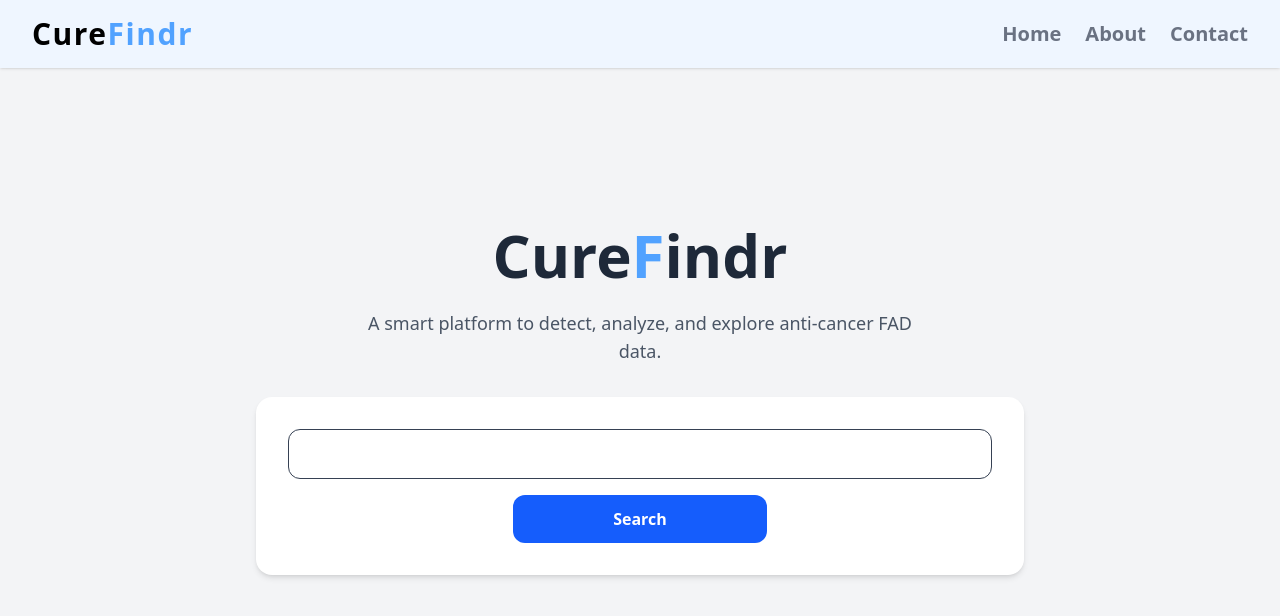
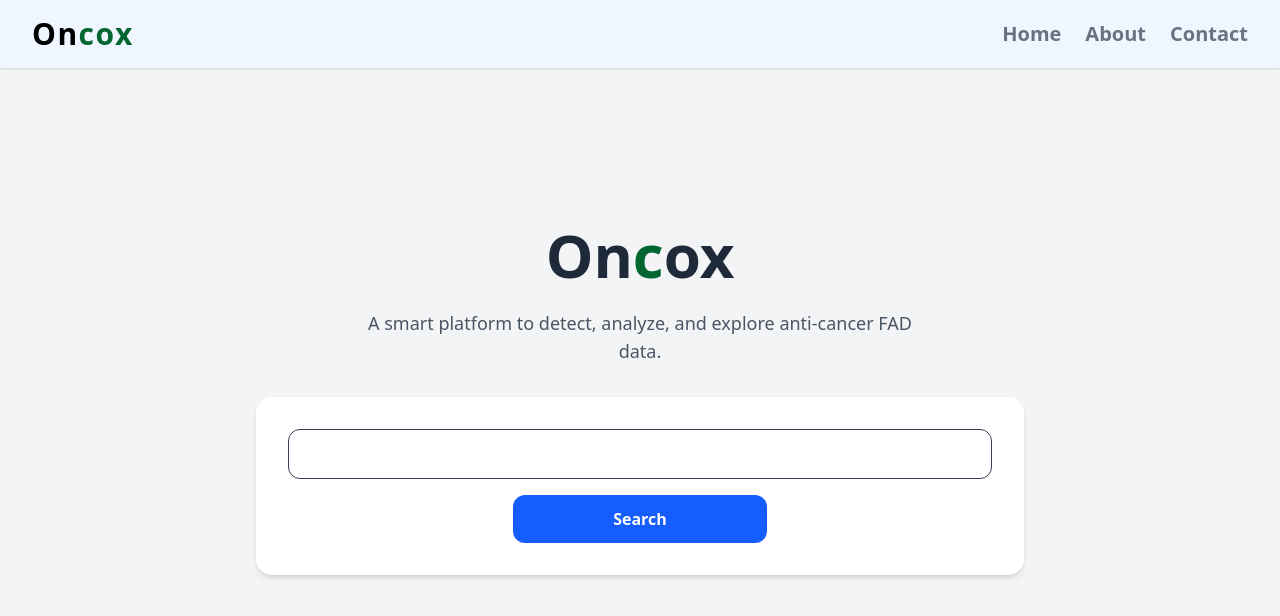
Before and after one commit to pankaj0417/curefindr, a React (Vite) app in the folder client/: page /home in a window 1280 px wide. Shown: the top 616 px of the page. Built offline with nearby package versions, Linux system fonts and the light colour scheme; no server answers.

Commit message:
namechange

```diff
--- a/client/src/components/navbar/Navbar.jsx
+++ b/client/src/components/navbar/Navbar.jsx
@@ -11,7 +11,7 @@ const Navbar = () => {
   return (
     <div className="fixed w-full md:shadow bg-blue-50 z-50  dark:bg-gray-900 dark:text-white transition-all duration-500  ">
       <nav className="flex justify-between px-8 py-4 relative rounded-2xl font-semibold">
-        <span className="text-2xl tracking-wider sm:text-3xl">Cure<spam className="text-blue-400">Findr</spam></span>
+        <span className="text-2xl tracking-wider sm:text-3xl">On<spam className="text-green-800">cox</spam></span>
 
         {/* Desktop Menu */}
         <ul className="hidden md:flex items-center space-x-6 text-xl text-gray-500 dark:text-white cursor-pointer">
--- a/client/src/pages/home/Home.jsx
+++ b/client/src/pages/home/Home.jsx
@@ -7,7 +7,7 @@ const Home = () => {
       <Navbar />
       <div className="min-h-screen bg-gray-100 dark:bg-gray-800 flex flex-col items-center justify-center px-6">
         <h1 className="text-6xl font-bold mb-6 text-gray-800  dark:text-white text-center">
-          Cure<span className="text-blue-400">F</span>indr
+          On<span className="text-green-800">c</span>ox
         </h1>
 
         <p className="text-lg text-gray-600 dark:text-gray-300 mb-8 text-center max-w-xl">
```
